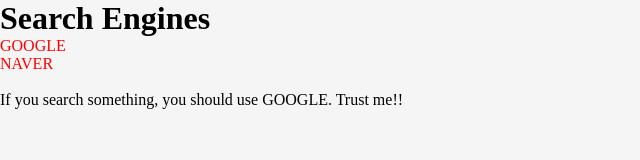
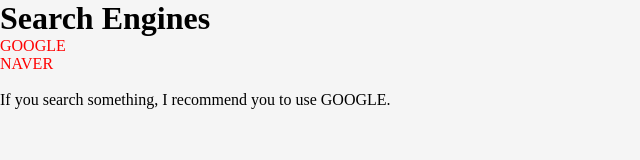
Before and after one commit to visionNmission/exercise, a plain HTML site: page index.html in a window 1280 px wide. Shown: the full height of the page, 0-640 px from the left. Drawn offline with Linux system fonts and the light colour scheme.

Commit message:
index.html

```diff
--- a/index.html
+++ b/index.html
@@ -14,6 +14,6 @@
     <li><a href="http://www.naver.com">NAVER</a></li>
     <li><a href="http://www.daum.net"></a></li>
   </ul>
-  <p>If you search something, you should use GOOGLE. Trust me!!</p>
+  <p>If you search something, I recommend you to use GOOGLE.</p>
 </body>
 </html>
```
